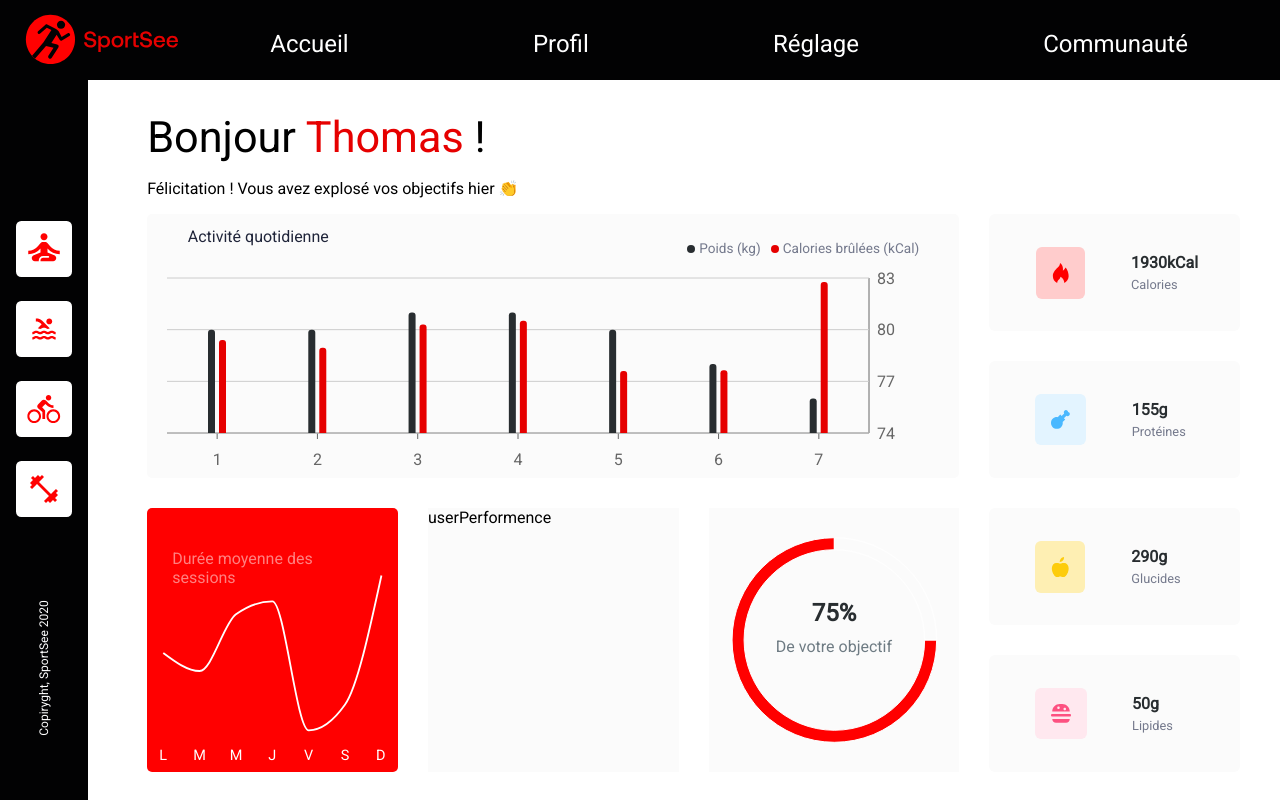
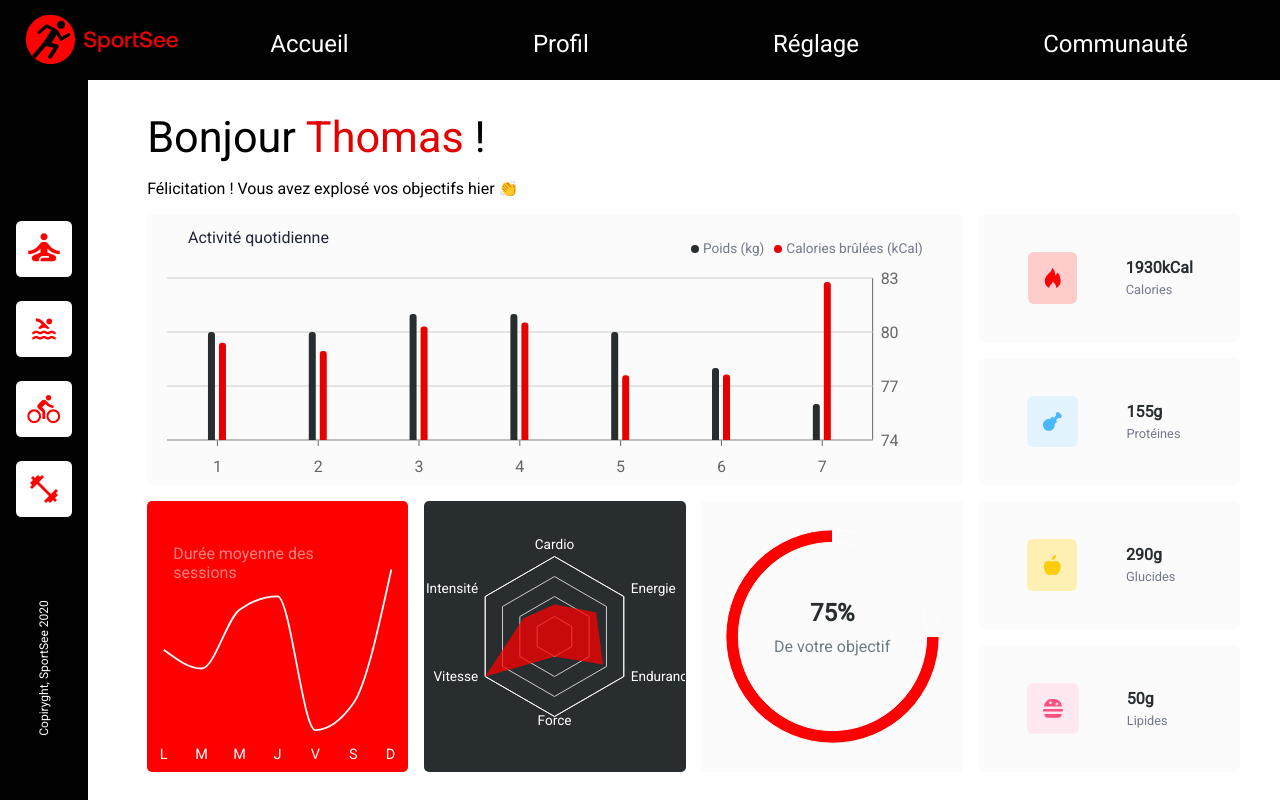
Before and after one commit to thxDuck/DylanPelle_12_052022, a React (Create React App) app: page / in a window 1280 px wide. Built offline with nearby package versions, Linux system fonts and the light colour scheme.

Commit message:
Add performence chart

```diff
--- a/sass/components/dashboard.scss
+++ b/sass/components/dashboard.scss
@@ -3,8 +3,8 @@
     display: grid;
     grid-template-columns: repeat(4, 1fr);
     grid-template-rows: repeat(4, 1fr);
-    grid-column-gap: 30px;
-    grid-row-gap: 30px;
+    grid-column-gap: 1rem;
+    grid-row-gap: 1rem;
     height: inherit;
 
 }
--- a/sass/components/index.scss
+++ b/sass/components/index.scss
@@ -5,4 +5,5 @@
 @import "averageSessions.scss";
 @import "dailyActivity.scss";
 @import "objective.scss";
+@import "userPerformence.scss";
 @import "card.scss";
--- /dev/null
+++ b/sass/components/userPerformence.scss
@@ -0,0 +1,5 @@
+#userPerformence {
+    background-color: #282D30;
+    color: #fff;
+    border-radius: 5px;
+}
--- a/src/components/dashboard/UserPerformence.jsx
+++ b/src/components/dashboard/UserPerformence.jsx
@@ -1,4 +1,16 @@
 import React from "react";
+import { ResponsiveContainer, RadarChart, PolarGrid, PolarAngleAxis, Radar } from "recharts";
+
+const categories = {
+	intensity: "Intensité",
+	speed: "Vitesse",
+	strength: "Force",
+	endurance: "Endurance",
+	energy: "Energie",
+	cardio: "Cardio",
+};
+const categoriesNames = Object.keys(categories);
+
 const USER_PERFORMANCE = {
 	userId: 12,
 	kind: {
@@ -36,9 +48,27 @@ const USER_PERFORMANCE = {
 		},
 	],
 };
+for (let i = 0; i < USER_PERFORMANCE.data.length; i++) {
+	const userData = USER_PERFORMANCE.data[i];
+	const element = USER_PERFORMANCE.kind[userData.kind];
+	userData.label = categories[element];
+}
+const UserPerformences = () => {
+	// TODO : Margin in charts
 
-const UserPerformences = () => {
-	return <div id="userPerformence">userPerformence</div>;
+	return (
+		<div id="userPerformence">
+			<ResponsiveContainer width="100%" height="100%">
+				<RadarChart outerRadius={80} data={USER_PERFORMANCE.data} padding={{ top: 10, right: 30, left: 0, bottom: 0 }}>
+					<PolarGrid radialLines={false} />
+					<PolarAngleAxis axisLine={true} tickCount={4} fontSize="0.85rem" style={{ margin: "15px" }} dataKey="label" stroke="#fff" tickLine={false} />
+					{categoriesNames.map((name, i) => (
+						<Radar key={i} name={categories[name]} dataKey="value" fill="#FF0101" fillOpacity={0.2} />
+					))}
+				</RadarChart>
+			</ResponsiveContainer>
+		</div>
+	);
 };
 
 export default UserPerformences;
--- a/src/styles/style.css
+++ b/src/styles/style.css
@@ -152,8 +152,8 @@ header p {
   display: grid;
   grid-template-columns: repeat(4, 1fr);
   grid-template-rows: repeat(4, 1fr);
-  grid-column-gap: 30px;
-  grid-row-gap: 30px;
+  grid-column-gap: 1rem;
+  grid-row-gap: 1rem;
   height: inherit;
 }
 
@@ -289,6 +289,12 @@ header p {
   margin-bottom: 0.6rem;
 }
 
+#userPerformence {
+  background-color: #282D30;
+  color: #fff;
+  border-radius: 5px;
+}
+
 .card {
   background-color: #FBFBFB;
   display: flex;
```
Also changed, not shown: sass/components/mainContent.scss (+0 -10 lines), 1 other file (tests, documents, lock files or other folders).
